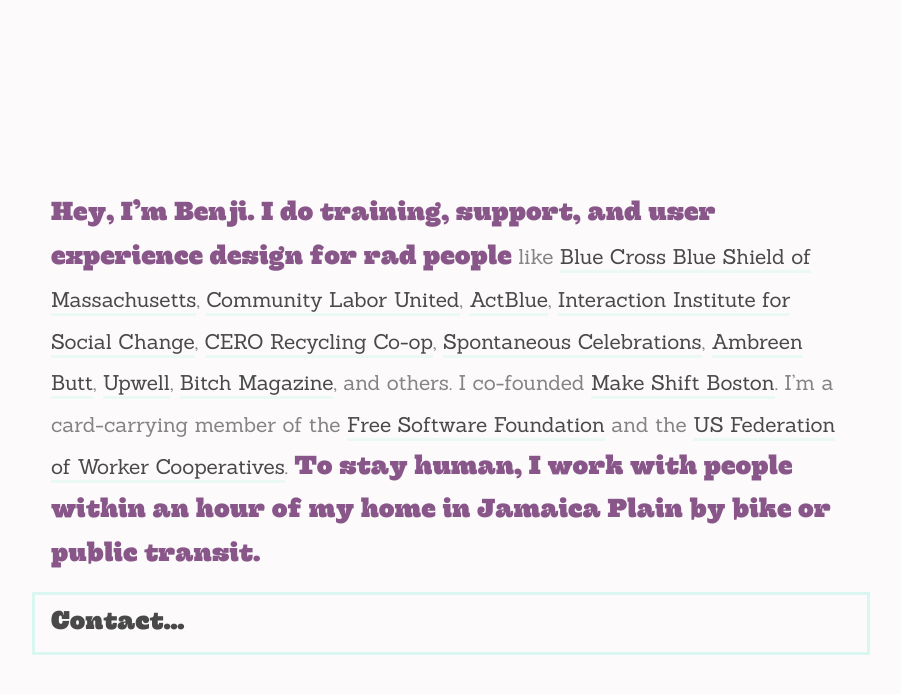
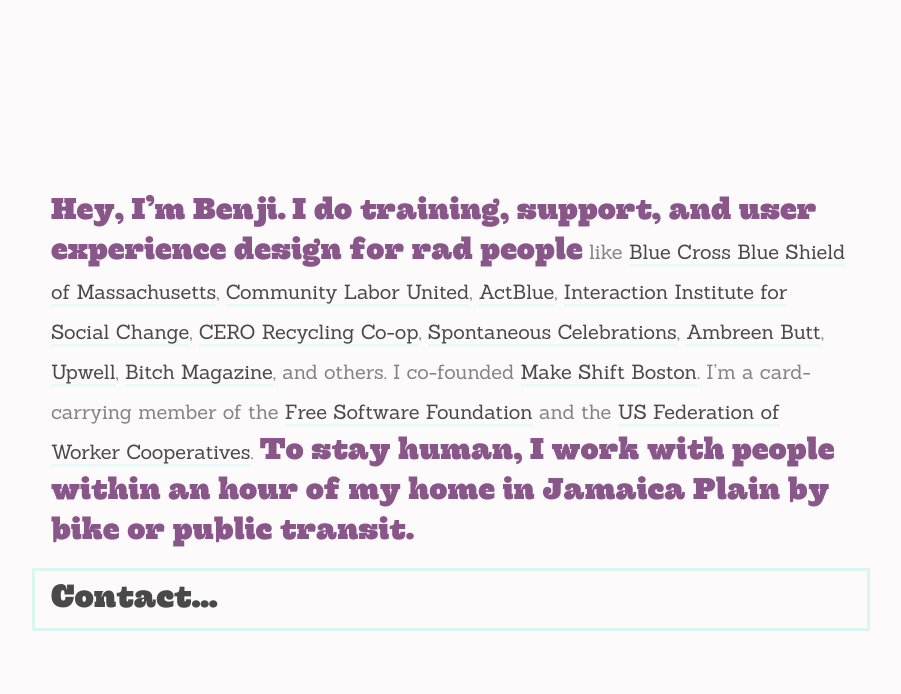
Before and after one commit to heybenji/heybenji.github.io, a Jekyll site: the page built from index.html, in a window 1280 px wide. Shown: the top 694 px of the page, without its empty margins (189-1090 px from the left). Built offline with Jekyll 4.4.1, drawn with Linux system fonts in a browser that asks for light colours; some web fonts are replaced.

Commit message:
little type tweaks for desktop size

```diff
--- a/_sass/_layout.scss
+++ b/_sass/_layout.scss
@@ -32,8 +32,13 @@
   }
 
   .pitch {
-    font-size: 1.3em;
+    font-size: 1.25em;
     z-index: 1;
+  }
+
+  .pitch strong,
+  .pitch h1 {
+    font-size: 1.5em;
   }
 
   .contact {
@@ -56,7 +61,7 @@
   }
 
   .contact h2 {
-    font-size: 1.6em;
+    font-size: 2em;
     color: transparentize($black, .25);
     transition: color .6s ease;
   }
```
